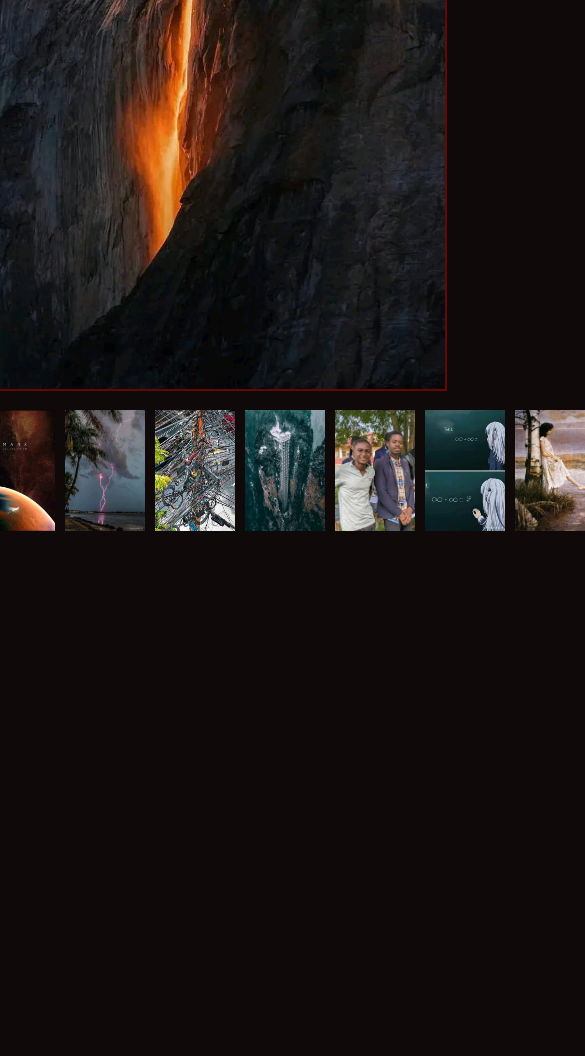
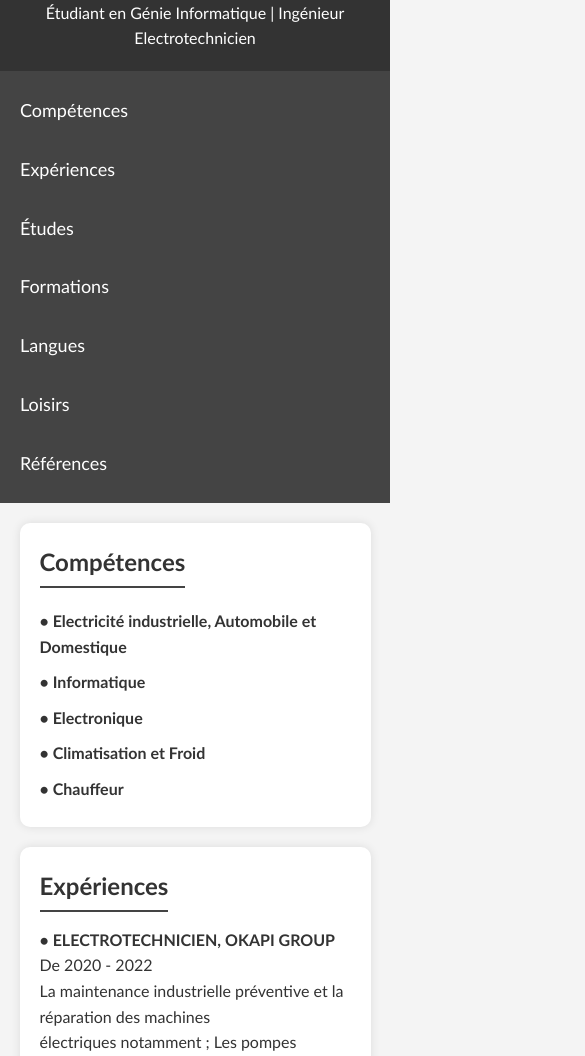
Before and after one commit to UPBLESS/coding, a plain HTML site: page index.html in a window 390 px wide. Shown: the part 288-1344 px from the top of the page, 585 px wide, since content can reach past the window. Before the commit the page ends 844 px from the top, so only its background shows below. Drawn offline with Linux system fonts and the light colour scheme.

Commit message:
Add files via upload

```diff
--- a/index.html
+++ b/index.html
@@ -1,37 +1,141 @@
 <!DOCTYPE html>
-<html lang="en">
+<html lang="fr">
 <head>
     <meta charset="UTF-8">
     <meta name="viewport" content="width=device-width, initial-scale=1.0">
-    <title>TP_interrogation01</title>
+    <title>CV - Blessing Issessa Blaise</title>
     <link rel="stylesheet" href="style.css">
 </head>
+<body>
 
-<body>
-    <div class="gallery">
-        <div class="main-image">
-            <img id="mainImage" src="lune.jpg" alt="Image principale">
+    <header>
+        <img src="bless.jpg" alt="" >
+        <div>
+            <h1>Blessing Issessa Blaise</h1>
+            <p>Étudiant en Génie Informatique | Ingénieur Electrotechnicien </p>
         </div>
-        <div class="thumbnails">
-            <img class="thumbnail" src="lune.jpg" alt="Miniature 1" onclick="changeImage('lune.jpg')">
-            <img class="thumbnail" src="tec.jpg" alt="Miniature 2" onclick="changeImage('tec.jpg')">
-            <img class="thumbnail" src="god.jpg" alt="Miniature 3" onclick="changeImage('god.jpg')">
-            <img class="thumbnail" src="terre.jpg" alt="Miniature 4" onclick="changeImage('terre.jpg')">
-            <img class="thumbnail" src="fleur.jpg" alt="Miniature 1" onclick="changeImage('fleur.jpg')">
-            <img class="thumbnail" src="parabole.jpg" alt="Miniature 2" onclick="changeImage('parabole.jpg')">
-            <img class="thumbnail" src="mars.jpg" alt="Miniature 3" onclick="changeImage('mars.jpg')">
-            <img class="thumbnail" src="foudre.jpg" alt="Miniature 4" onclick="changeImage('foudre.jpg')">
-            <img class="thumbnail" src="fil.jpg" alt="Miniature 4" onclick="changeImage('fil.jpg')">
-            <img class="thumbnail" src="humeuble.jpg" alt="Miniature 4" onclick="changeImage('humeuble.jpg')">
-            <img class="thumbnail" src="bls.jpg" alt="Miniature 3" onclick="changeImage('bls.jpg')">
-            <img class="thumbnail" src="infi.jpg" alt="Miniature 4" onclick="changeImage('infi.jpg')">
-            <img class="thumbnail" src="falb.jpg" alt="Miniature 1" onclick="changeImage('falb.jpg')">
-            <img class="thumbnail" src="pi.jpg" alt="Miniature 3" onclick="changeImage('pi.jpg')">
-            <img class="thumbnail" src="ir.jpg" alt="Miniature 4" onclick="changeImage('ir.jpg')">
-            <img class="thumbnail" src="info.jpg" alt="Miniature 4" onclick="changeImage('info.jpg')">
-            <img class="thumbnail" src="sage.jpg" alt="Miniature 4" onclick="changeImage('sage.jpg')">
-        </div>
-    </div>
-    <script src="script.js"></script>
+    </header>
+
+    <nav>
+        <ul>
+            <li><a href="#competences">Compétences</a></li>
+            <li><a href="#experiences">Expériences</a></li>
+            <li><a href="#etudes">Études</a></li>
+            <li><a href="#formations">Formations</a></li>
+            <li><a href="#langues">Langues</a></li>
+            <li><a href="#loisirs">Loisirs</a></li>
+            <li><a href="#references">Références</a></li>
+        </ul>
+    </nav>
+
+    <section id="competences">
+        <h2>Compétences</h2>
+        <strong> <ul>
+            <li>• Electricité industrielle, Automobile et Domestique</li>
+            <li>• Informatique </li>
+            <li>• Electronique</li>
+            <li>• Climatisation et Froid </li>
+            <li>• Chauffeur </li>
+        </ul></strong>
+
+    </section>
+
+    <section id="experiences">
+        <h2>Expériences</h2>
+        <P><strong>	•	ELECTROTECHNICIEN, OKAPI GROUP </strong><br>
+            De 2020 - 2022<br>
+            La maintenance industrielle préventive et la réparation des machines<br>
+            électriques notamment ; Les pompes électriques, le chaudière électrique<br>
+            les tableaux de commande électrique, et la gestion de central électrique.<br>
+
+            <strong> •	ELECTROTECHNICIEN, TAKAN SARL</strong><br>
+            De 2022 - 2023<br>
+
+            La maintenance industrielle préventive et la réparation des machines<br>
+            électriques notamment ; Les pompes électriques, les chaudières électrique<br>
+            les tableaux de commande électrique, et la gestion de central électrique<br>
+
+           <strong> •  ELECTROTECHNICIEN, ALCON SARL </strong><br>
+            De 2021 – Aujourd’hui<br>
+
+            La maintenance préventive, la réparation et l’installation ; des climatiseurs,<br>
+            des frigos, des réfrigérateurs, des fours électriques, etc.
+
+        </P>
+    </section>
+
+    <section id="etudes">
+        <strong><h2>Études</h2></strong><br>
+        <p>  <strong>•	2023 à Présent : Licence 2, Génie Informatique </strong> - UCBC (Université<br>
+             Chrétienne Bilingue du Congo), Beni.<br>
+             <strong>•	2014 à 2020 : Diplôme d'état en électricité Générale</strong> - ITIKA<br>
+             (Institut Technique Industrielle de Kasabinyole), Beni.<br>
+             <strong>•	2008 à 2014 : Certificat d'études Primaires</strong> - Ecole Primaire <br>
+             Mapambazuko, Beni.<br>
+        </p>
+    </section>
+
+    <section id="formations">
+        <h2>Formations</h2>
+        <p> <strong> •	Electronique</strong> : Formation pratique de 7 mois chez James TECH, Beni.<br>
+             <strong>•	Climatisation et Froid</strong> : Formation pratique chez ALCON Sarl,<br>
+            Beni (2019 - 2020) - Brevet obtenu.<br>
+             <strong>•	Electricité Automobile</strong>: Formation pratique chez SAIDOService<br>
+            ( 2020 - 2021) - Brevet obtenu.
+        </p>
+    </section>
+
+    <section id="langues">
+        <h2>Langues</h2>
+        <p><strong>• FRANCAIS </strong> ( parlé et écrit), Niveau: Bon.<br>
+            <strong>• ANGLAIS </strong> ( parlé et écrit), Niveau: Débutant.<br>
+            <strong>• SWAHILI</strong> ( parlé et écrit), Niveau: intermediaire.<br>
+             <strong>• LINGALA</strong>  ( parlé et écrit), Niveau: Bon.</p>
+    </section>
+
+    <section id="loisirs">
+        <h2>Loisirs</h2>
+        <p>
+            Musique,
+            Programmation,
+            Voyage,
+            Sport,
+            Lecture, Bricollage, etc
+        </p>
+    </section>
+
+    <section id="references">
+        <h2>Références</h2>
+        <p>	<strong>SAMY MUHONGYA </strong> <br>
+            Coordinateur, ALCON SARL<br>
+            WhatsApp: +243 998759186<br>
+
+            <strong>OLIVIER KALOMBO </strong> <br>
+            Directeur Technique, OKAPI GROUP<br>
+            WhatsApp: +243 991817000<br>
+
+            <strong>Dr AARON MININGER </strong> <br>
+            Assistant, Université Chrétienne Bilingue du Congo (UCBC)<br>
+            aaron.mininger@ucbc.org<br>
+
+            <strong>ERICK KALWANA </strong> <br>
+            Directeur de faculté, Université Chrétienne Bilingue du Congo (UCBC)<br>
+            WhatsApp : +243 975519781<br>
+
+            </p>
+    </section>
+
+    <footer >
+        <p style="color: beige; text-align: center;">Contactez nous sur :</p>
+        <ul>
+            <li><a href=" mailto:blsissessa@gmail.com" target="_blank"><img src="gmail.png" alt="" style="width: 50px;"></a> </li>
+            <li><a href="https://wa.me/+243976979775" target="_blank"><img src="whatsapp.png" alt="" style="width: 50px;"></a> </li>
+            <li><a href="https://www.facebook.com/Blessing Issessa Blaise" target="_blank"><img src="facebook.png" alt="" style="width: 50px;"></a> </li>
+            <li><a href="https://www.github.com/UPBLESS" target="_blank"><img src="github.png" alt="" style="width: 50px;"></a> </li>
+            <li><a href="https://www.twitter.com/Blessing Issessa Blaise" target="_blank"><img src="twitter.png" alt="" style="width: 50px;"></a> </li>
+        </ul>
+        <p style="color: beige; text-align: center;">&copy; 2025 Mon CV</p>
+    </footer>
+
 </body>
 </html>
--- a/style.css
+++ b/style.css
@@ -1,40 +1,119 @@
+/* Réinitialisation */
+* {
+    margin: 0;
+    padding: 0;
+    box-sizing: border-box;
+}
+
 body {
-    font-family: Arial, sans-serif;
+    font-family:'Gill Sans', 'Gill Sans MT', Calibri, 'Trebuchet MS', sans-serif;
+    line-height: 1.6;
+    background: #f4f4f4;
+    color: #333;
+    text-align: left;
+}
+img{
+    width: 200px;
+    border-radius: 100px;
+    align-content: center;
+}
+
+/* Header */
+header {
+    align-content: center;
+    background: #333;
+    color: white;
+    padding: 20px;
+    /* display: flex; */
+    text-align: center;
+    /* justify-content: space-between; */
+}
+
+header h1 {
+    margin-bottom: 10px;
+
+}
+
+/* Navigation */
+nav {
+    background: #444;
+    padding: 10px;
+}
+
+nav ul {
+    list-style: none;
     display: flex;
     justify-content: center;
-    align-items: center;
-    height: 100vh;
-    margin: 0;
-    background-color: #0f0909;
+    flex-wrap: wrap;
 }
 
-.gallery {
-    text-align: center;
+nav ul li {
+    margin: 10px;
 }
 
-.main-image img {
-    width: 500px;
-    height: 650px;
-    object-fit: cover;
-    /* height: auto; */
-    border: 2px solid #640707;
-    margin-bottom: 15px;
-    /* border-radius: 130px; */
+nav ul li a {
+    color: white;
+    text-decoration: none;
+    font-size: 18px;
 }
 
-.thumbnails {
+/* Sections */
+section {
+    background: white;
+    margin: 20px auto;
+    padding: 20px;
+    width: 80%;
+    max-width: 800px;
+    box-shadow: 0 0 10px rgba(0, 0, 0, 0.1);
+    border-radius: 10px;
+}
+
+h2 {
+    color: #333;
+    border-bottom: 2px solid #444;
+    display: inline-block;
+    padding-bottom: 5px;
+    margin-bottom: 15px;
+}
+
+ul {
+    list-style: none;
+    padding: 0;
+}
+
+ul li {
+    padding: 5px 0;
+}
+
+/* Footer */
+footer {
+    background: #222;
+    color: white;
+    padding: 15px;
+    margin-top: 20px;
+}
+footer ul {
+    list-style: none;
     display: flex;
     justify-content: center;
-    gap: 10px;
+    flex-wrap: wrap;
+    /* transition: transform 0.3s ease-in-out; */
 }
 
-.thumbnail {
-    width: 80px;
-    height: auto;
-    cursor: pointer;
-    transition: transform 0.3s ease-in-out;
+footer ul li {
+    margin: 10px;
 }
+/* .a:hover{
+    transform: scale(1.9);
+  } */
 
-.thumbnail:hover {
-    transform: scale(1.2);
+/* Responsive */
+@media (max-width: 768px) {
+    nav ul {
+        flex-direction: column;
+    }
+
+    section {
+        width: 90%;
+    }
 }
```
Also changed, not shown: bless.jpg.
